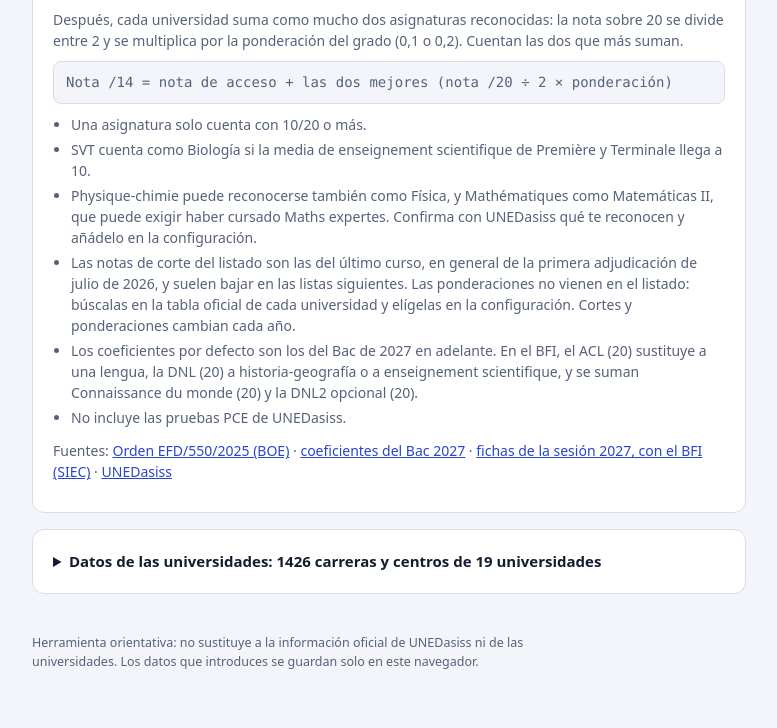
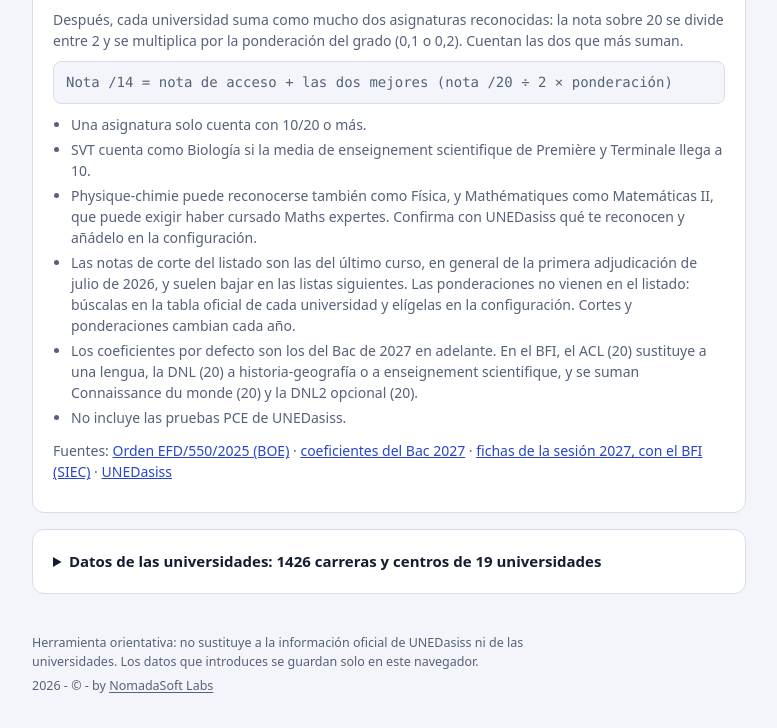
Before and after one commit to jebesen/Nota_corte_BAC, a plain HTML site: page index.html in a window 1280 px wide. Shown: the part 2333-3061 px from the top of the page, without its empty margins (34-811 px from the left). Before the commit the page ends 3036 px from the top, so only its background shows below. Drawn offline with Linux system fonts and the light colour scheme.

Commit message:
Pie de página y contador

```diff
--- a/index.html
+++ b/index.html
@@ -181,6 +181,8 @@ td.num{font-family:var(--f-mono);font-variant-numeric:tabular-nums}
 .method ul{margin:0 0 12px;padding-left:18px;display:flex;flex-direction:column;gap:4px}
 .formula{font-family:var(--f-mono);font-size:13.5px;background:var(--paper);border:1px solid var(--line);border-radius:8px;padding:10px 12px;color:var(--ink);margin:0 0 12px;overflow-x:auto;white-space:nowrap}
 .method a,.site-foot a{color:var(--accent)}
+.site-foot .credit{margin-top:6px}
+.site-foot .credit a{color:inherit;text-decoration:underline;text-underline-offset:2px}
 .site-foot{padding-block:0 32px;color:var(--muted);font-size:12.5px}
 .site-foot p{margin:0;max-width:80ch}
 
@@ -338,6 +340,7 @@ details.sources a{color:var(--accent)}
 
 <footer class="wrap site-foot">
   <p>Herramienta orientativa: no sustituye a la información oficial de UNEDasiss ni de las universidades. Los datos que introduces se guardan solo en este navegador.</p>
+  <p class="credit">2026 - &copy; - by <a href="mailto:nomada@gavama.es">NomadaSoft Labs</a></p>
 </footer>
 
 <dialog class="sheet" id="cfg" aria-labelledby="cfg-title">
@@ -1574,5 +1577,6 @@ var BacCalc = (function(){
 })();
 </script>
 
+<script data-goatcounter="https://jebesen.goatcounter.com/count" async src="https://gc.zgo.at/count.js"></script>
 </body>
 </html>
```
